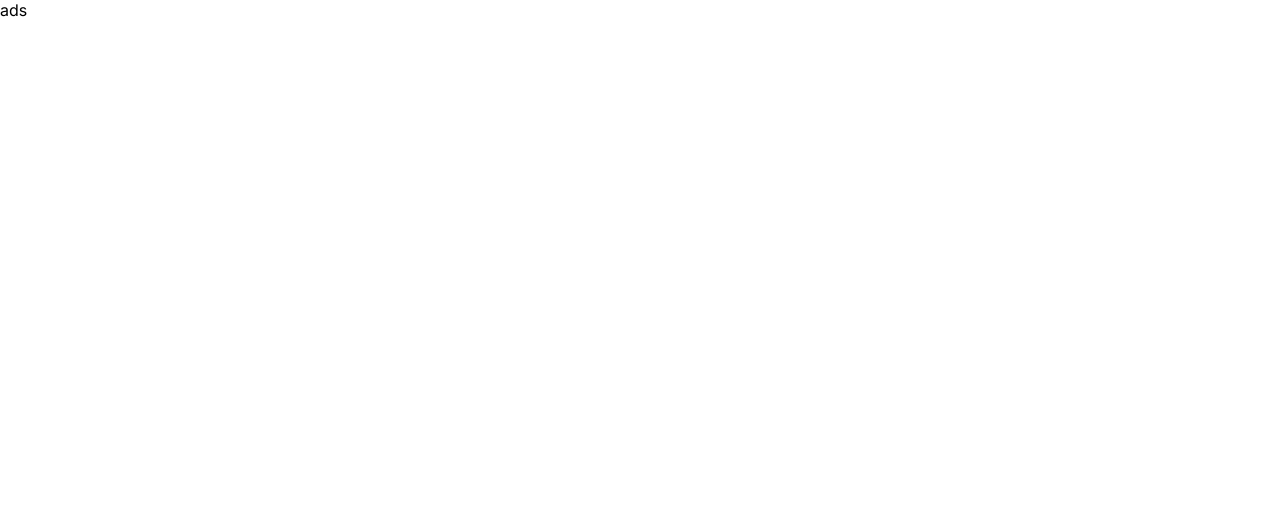
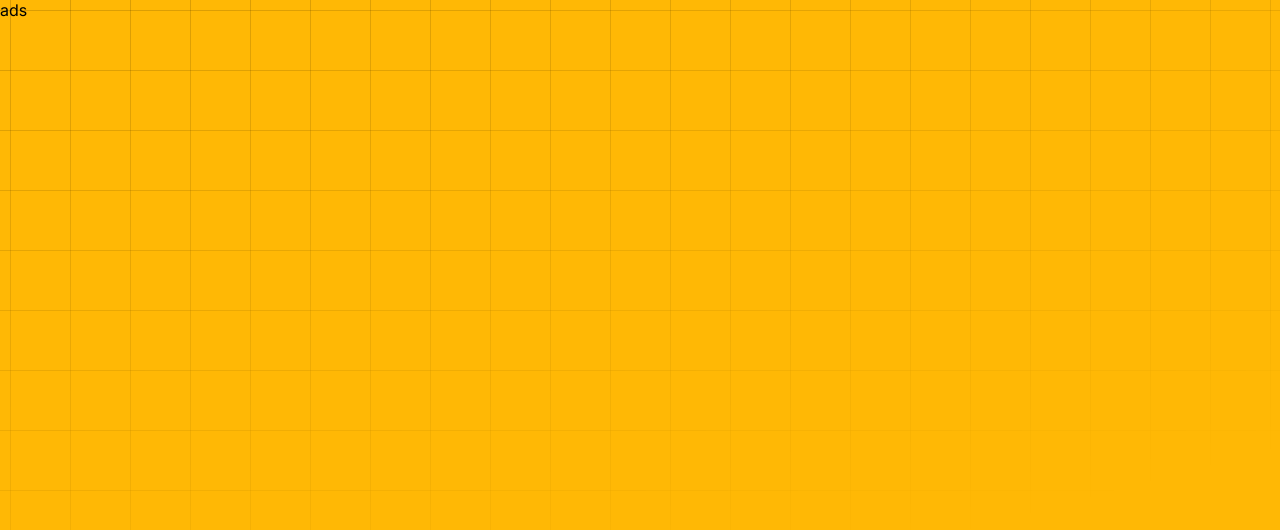
Before and after one commit to Andriikryl/center, a Next.js app: page / in a window 1280 px wide. Shown: the top 530 px of the page. Built offline with nearby package versions, Linux system fonts and the light colour scheme.

Commit message:
add globals css

```diff
--- a/src/app/globals.css
+++ b/src/app/globals.css
@@ -10,32 +10,37 @@ html, body {
 
 :root {
 	--txt-1: hsl(220 10% 98%);
-	--bg-1: hsl(220 20% 10%);
-	--bg-2: hsl(220 20% 20%);
+  --pay-bg: hsl(0, 0%, 100%);
+	--bg-1: hsl(43, 100%, 51%);
+	--bg-2: hsl(209, 100%, 20%);
 	--border: hsl(180 100% 50%);
 	--pulse: hsl(9 100% 64%);
 }
-.backdrop__wrapper {
-  display: flex;
-  justify-content: space-between;
-  margin-block-start: 40px;
+
+body{
+  background-color: var(--bg-1);
 }
-.algoritms__list {
-  padding-inline-start: 0px;
-  display: flex;
-  flex-direction: column;
-  gap: 15px;
-  & li {
-    padding-block-end: 10px;
-    border-bottom: 1px solid rgb(14, 165, 233);
-    color: var(--black, #1b1b1b);
-    font-family: Patrick Hand;
-    font-size: 17px;
-    font-style: normal;
-    font-weight: 400;
-    line-height: 28px;
-    padding-inline-start: 10px;
-  }
+
+body::before {
+  --size: 60px;
+  --line: hsl(0 0% 0% / 0.15);
+  content: '';
+  height: 100vh;
+  width: 100vw;
+  position: fixed;
+  background: linear-gradient(
+        90deg,
+        var(--line) 1px,
+        transparent 1px var(--size)
+      )
+      50% 50% / var(--size) var(--size),
+    linear-gradient(var(--line) 1px, transparent 1px var(--size)) 50% 50% /
+      var(--size) var(--size);
+  mask: linear-gradient(-15deg, transparent 30%, white);
+  top: 0;
+  transform-style: flat;
+  pointer-events: none;
+  z-index: -1;
 }
 
 main{
```
